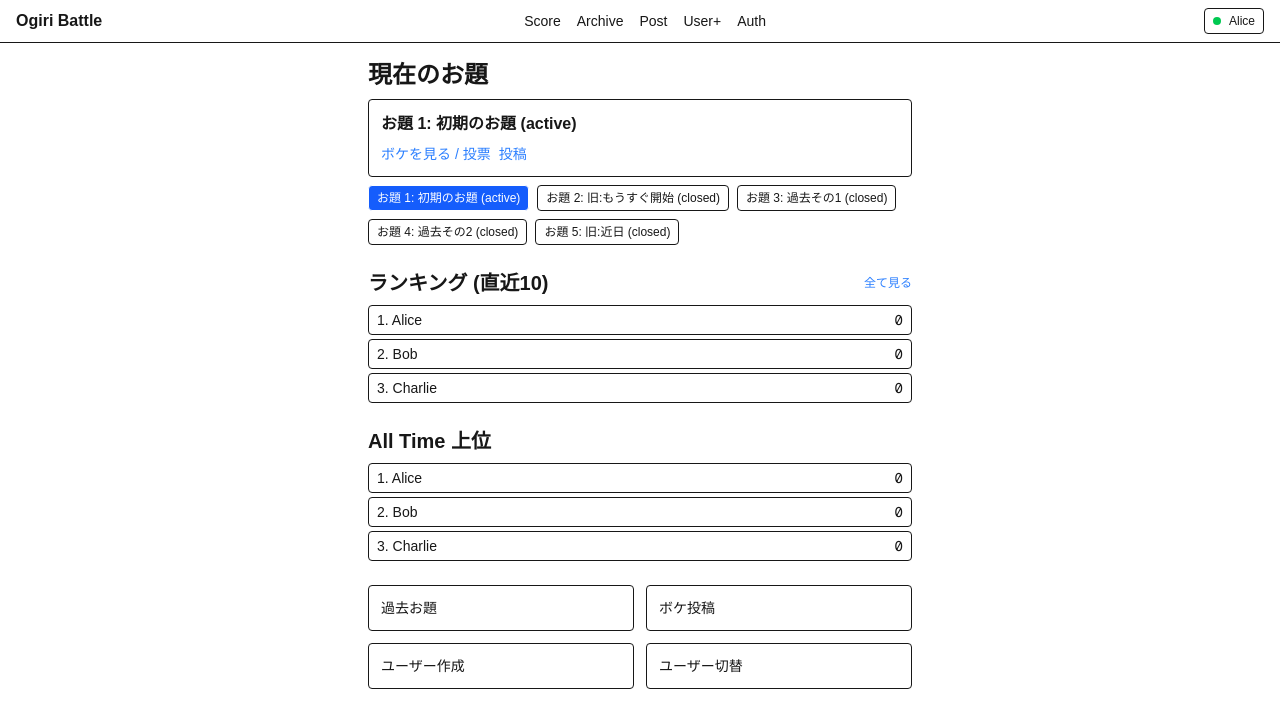
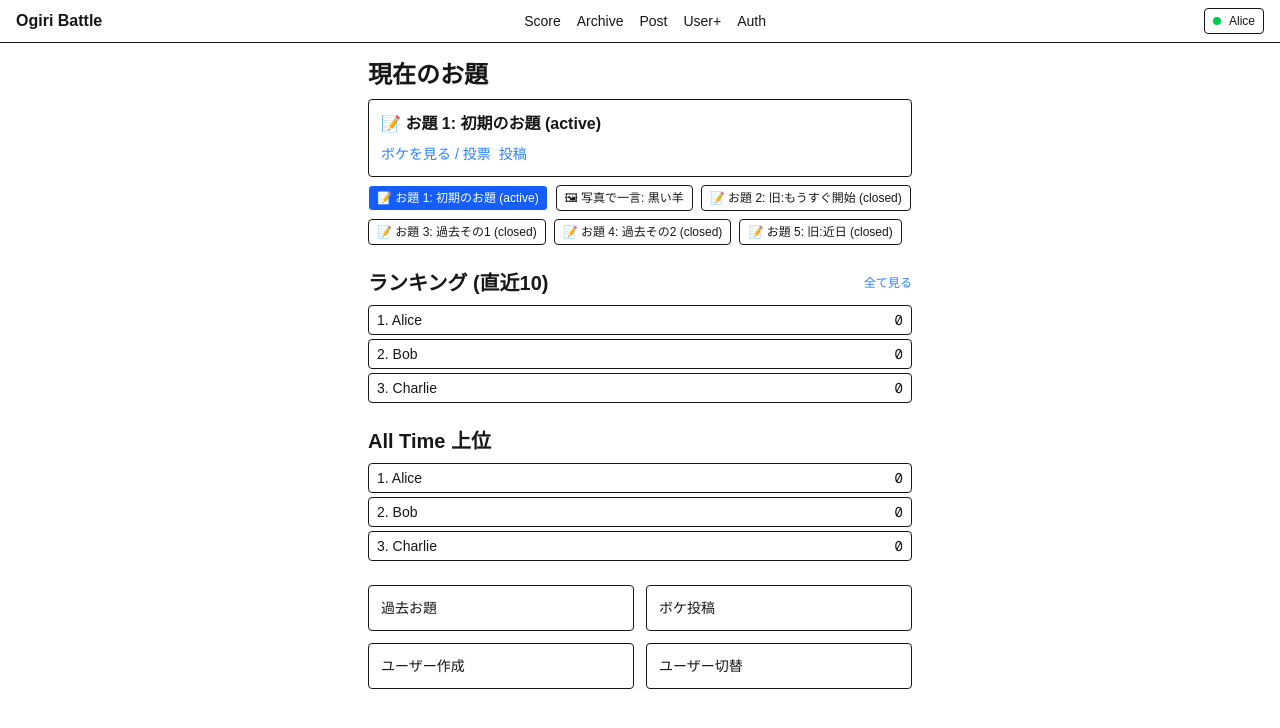
Before and after one commit to shiojojo/ogiri-battle, a Next.js app: page / in a window 1280 px wide. Shown: the top 728 px of the page. Built offline with nearby package versions, Linux system fonts and the light colour scheme.

Commit message:
feat: enhance prompt handling by adding image support and updating demo data

```diff
--- a/src/app/archive/page.tsx
+++ b/src/app/archive/page.tsx
@@ -12,9 +12,23 @@ export default async function ArchivePage() {
           .map(p => (
             <li
               key={p.id}
-              className="border rounded p-2 flex items-center justify-between"
+              className="border rounded p-2 flex items-center justify-between gap-2"
             >
-              <span className="truncate max-w-[70%]">{p.title}</span>
+              <span className="truncate max-w-[70%] flex items-center gap-1">
+                {p.kind === 'image' && (
+                  <div className="w-10 h-10 rounded border bg-white dark:bg-white flex items-center justify-center overflow-hidden">
+                    {/* eslint-disable-next-line @next/next/no-img-element */}
+                    <img
+                      src={p.imageUrl || ''}
+                      alt={p.title}
+                      className="max-w-full max-h-full object-contain"
+                    />
+                  </div>
+                )}
+                <span>
+                  {p.kind === 'image' ? '🖼' : '📝'} {p.title}
+                </span>
+              </span>
               <a href={`/prompt/${p.id}`} className="text-blue-500 text-xs">
                 見る
               </a>
--- a/src/app/jokes/new/page.tsx
+++ b/src/app/jokes/new/page.tsx
@@ -21,7 +21,7 @@ export default async function NewJokePage() {
           >
             {prompts.map(p => (
               <option key={p.id} value={p.id}>
-                {p.title}
+                {p.kind === 'image' ? '🖼' : '📝'} {p.title}
               </option>
             ))}
           </select>
--- a/src/app/page.tsx
+++ b/src/app/page.tsx
@@ -39,7 +39,22 @@ export default async function Home() {
         <h1 className="text-2xl font-bold">現在のお題</h1>
         {activePrompt ? (
           <div className="border rounded p-3 bg-white/5 space-y-2">
-            <div className="font-semibold">{activePrompt.title}</div>
+            <div className="font-semibold flex items-center gap-2">
+              {activePrompt.kind === 'image' && activePrompt.imageUrl && (
+                <div className="w-20 h-20 rounded border bg-white dark:bg-white flex items-center justify-center overflow-hidden">
+                  {/* eslint-disable-next-line @next/next/no-img-element */}
+                  <img
+                    src={activePrompt.imageUrl}
+                    alt={activePrompt.title}
+                    className="max-w-full max-h-full object-contain"
+                  />
+                </div>
+              )}
+              <span>
+                {activePrompt.kind === 'image' ? '🖼' : '📝'}{' '}
+                {activePrompt.title}
+              </span>
+            </div>
             <div className="flex gap-2 text-sm">
               <Link
                 href={`/prompt/${activePrompt.id}`}
@@ -68,7 +83,7 @@ export default async function Home() {
                   : 'bg-white/5'
               }`}
             >
-              {p.title}
+              {p.kind === 'image' ? '🖼' : '📝'} {p.title}
             </Link>
           ))}
         </div>
--- a/src/app/prompt/[id]/page.tsx
+++ b/src/app/prompt/[id]/page.tsx
@@ -34,6 +34,17 @@ export default async function PromptDetailPage({ params }: Props) {
       <h1 className="text-xl font-bold sticky top-0 bg-background/80 backdrop-blur p-2">
         {prompt.title}
       </h1>
+      {prompt.kind === 'image' && prompt.imageUrl && (
+        <div className="w-full bg-white dark:bg-white rounded border p-2 flex justify-center">
+          {/* eslint-disable-next-line @next/next/no-img-element */}
+          <img
+            src={prompt.imageUrl}
+            alt={prompt.title}
+            className="max-h-72 w-auto object-contain"
+            style={{ mixBlendMode: 'normal' }}
+          />
+        </div>
+      )}
       {prompt.status === 'closed' && (
         <div className="text-xs text-amber-500">
           過去お題ですが投票は可能です。
--- a/src/domain/entities/index.ts
+++ b/src/domain/entities/index.ts
@@ -9,13 +9,17 @@ export interface User {
   createdAt: string; // ISO timestamp
 }
 
+export type PromptKind = 'text' | 'image';
+
 export interface Prompt {
   id: ID;
-  title: string;
-  body?: string | null;
+  title: string; // for image prompt, can be a short descriptor
+  body?: string | null; // extended text (optional)
   createdAt: string;
   isActive: boolean;
-  status: 'upcoming' | 'active' | 'closed'; // progress concept
+  status: 'upcoming' | 'active' | 'closed';
+  kind?: PromptKind; // defaults to text
+  imageUrl?: string | null; // when kind === 'image'
 }
 
 export interface Joke {
--- a/src/infra/local/store.ts
+++ b/src/infra/local/store.ts
@@ -22,12 +22,13 @@ const demoUsers: User[] = [
 
 const baseTime = Date.now();
 const demoPrompts: Prompt[] = [
-  { id: '0653d8c2-e88d-4da6-a5ec-49a330aa6546', title: 'お題 1: 初期のお題 (active)', body: null, createdAt: new Date(baseTime - 0 * 3600_000).toISOString(), isActive: true, status: 'active' },
+  { id: '0653d8c2-e88d-4da6-a5ec-49a330aa6546', title: 'お題 1: 初期のお題 (active)', body: null, createdAt: new Date(baseTime - 0 * 3600_000).toISOString(), isActive: true, status: 'active', kind: 'text' },
+  { id: '77777777-7777-7777-7777-777777777777', title: '写真で一言: 黒い羊', body: '写真で一言', createdAt: new Date(baseTime - 30 * 60_000).toISOString(), isActive: true, status: 'active', kind: 'image', imageUrl: 'https://blogger.googleusercontent.com/img/b/R29vZ2xl/AVvXsEieks99OzkiAothfzTz7FbtakQMfXVPQDL6eUDMJfv_2ghB5xB0gUYsA5n-2YUHe5Adevn9YrfUjswiDQneXg1Q0uzEjIu3R9G-DJ7xvxi6nbj-XiNWool1RV3lRjy3-zKFGPySzfgQxHGw/s650/animal_black_sheep_hitsuji.png' },
   // upcoming を廃止 -> closed に変更
-  { id: '10000000-0000-0000-0000-000000000002', title: 'お題 2: 旧:もうすぐ開始 (closed)', body: null, createdAt: new Date(baseTime - 1 * 3600_000).toISOString(), isActive: false, status: 'closed' },
-  { id: '10000000-0000-0000-0000-000000000003', title: 'お題 3: 過去その1 (closed)', body: null, createdAt: new Date(baseTime - 2 * 3600_000).toISOString(), isActive: false, status: 'closed' },
-  { id: '10000000-0000-0000-0000-000000000004', title: 'お題 4: 過去その2 (closed)', body: null, createdAt: new Date(baseTime - 3 * 3600_000).toISOString(), isActive: false, status: 'closed' },
-  { id: '10000000-0000-0000-0000-000000000005', title: 'お題 5: 旧:近日 (closed)', body: null, createdAt: new Date(baseTime - 4 * 3600_000).toISOString(), isActive: false, status: 'closed' },
+  { id: '10000000-0000-0000-0000-000000000002', title: 'お題 2: 旧:もうすぐ開始 (closed)', body: null, createdAt: new Date(baseTime - 1 * 3600_000).toISOString(), isActive: false, status: 'closed', kind: 'text' },
+  { id: '10000000-0000-0000-0000-000000000003', title: 'お題 3: 過去その1 (closed)', body: null, createdAt: new Date(baseTime - 2 * 3600_000).toISOString(), isActive: false, status: 'closed', kind: 'text' },
+  { id: '10000000-0000-0000-0000-000000000004', title: 'お題 4: 過去その2 (closed)', body: null, createdAt: new Date(baseTime - 3 * 3600_000).toISOString(), isActive: false, status: 'closed', kind: 'text' },
+  { id: '10000000-0000-0000-0000-000000000005', title: 'お題 5: 旧:近日 (closed)', body: null, createdAt: new Date(baseTime - 4 * 3600_000).toISOString(), isActive: false, status: 'closed', kind: 'text' },
 ];
 
 const prompt0 = demoPrompts[0];
```
